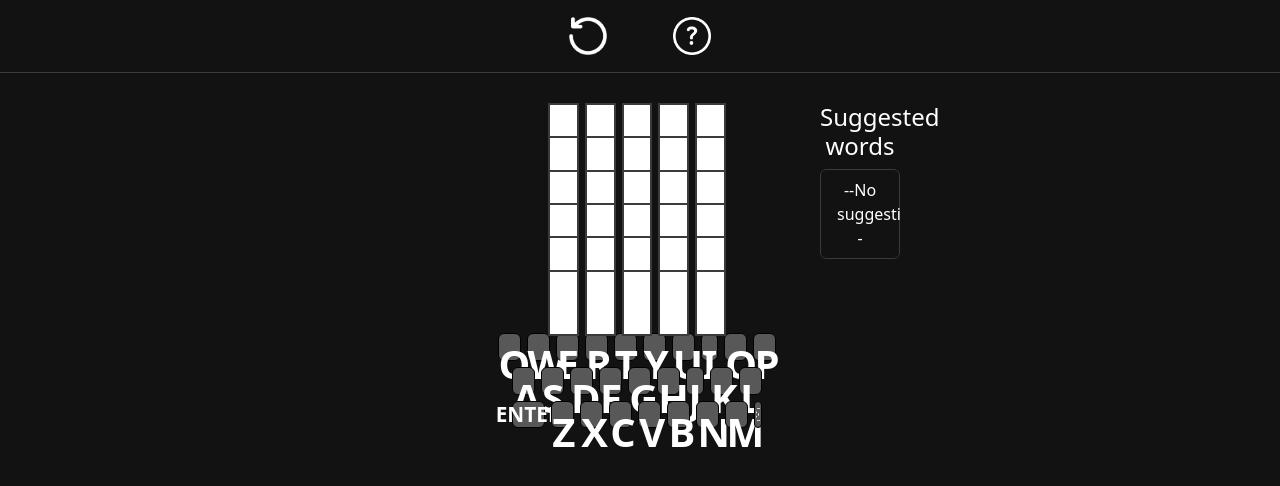
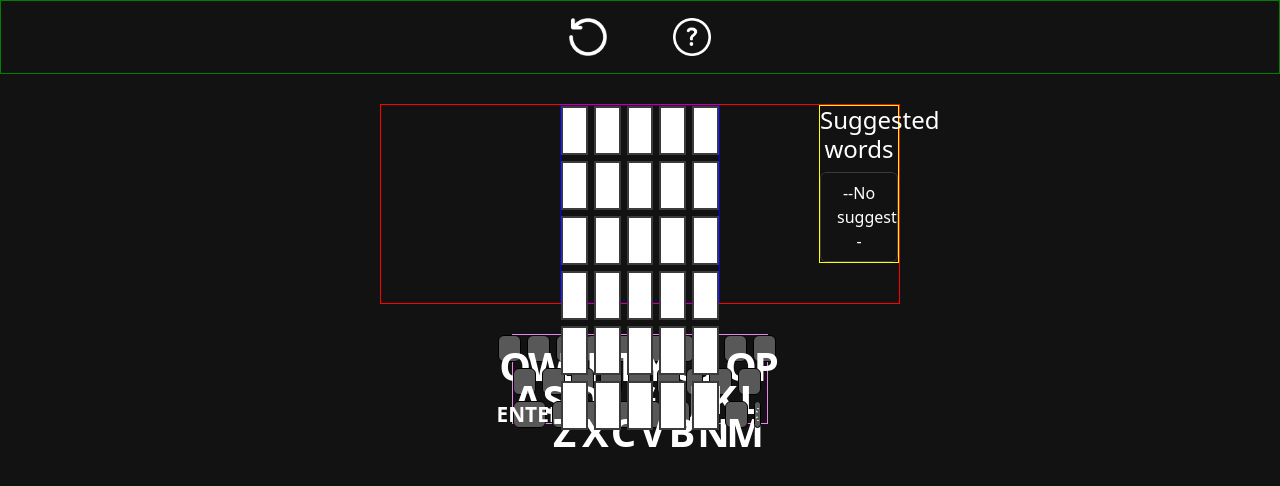
Before and after one commit to perssonoliver/WordleAssistant, a React (Vite) app in the folder wordle-solver/: page / in a window 1280 px wide. Shown: the top 486 px of the page. Built offline with nearby package versions, Linux system fonts and the light colour scheme.

Commit message:
Fixed main grid layout

```diff
--- a/wordle-solver/src/App.css
+++ b/wordle-solver/src/App.css
@@ -51,13 +51,13 @@
 
 .main-container {
   display: flex;
-  align-items: center;
   justify-content: center;
   margin-top: 30px;
   margin-bottom: 30px;
   position: relative;
   margin-right: auto;
   margin-left: auto;
+  border: 1px solid red;
 }
 
 .error-box {
--- a/wordle-solver/src/Keyboard.css
+++ b/wordle-solver/src/Keyboard.css
@@ -1,5 +1,6 @@
 .keyboard {
   margin: auto;
+  border: 1px solid violet;
 }
 
 .key-row {
--- a/wordle-solver/src/MainGrid.css
+++ b/wordle-solver/src/MainGrid.css
@@ -1,10 +1,29 @@
 .main-grid {
   height: 100%;
+  border: 1px solid blue;
+  display: grid;
+  grid-template-rows: repeat(6, 1fr);
+  grid-template-columns: repeat(5, 1fr);
+  gap: 6px;
 }
 
-.grid-row {
-  display: flex;
-  height: 16.6667%;
+.main-grid input {
+  width: 100%;
+  height: 100%;
+  text-align: center;
+  border: 2px solid var(--select-grey);
+  font-size: 4vh;
+  font-weight: bold;
+  caret-color: transparent;
+  cursor: pointer;
+}
+
+.main-grid input:focus {
+  outline: none;
+}
+
+.main-grid input::selection {
+  background-color: transparent;
 }
 
 .grid-col {
@@ -21,11 +40,3 @@
   caret-color: transparent;
   cursor: pointer;
 }
-
-.grid-col:focus {
-  outline: none;
-}
-
-.grid-col::selection {
-  background-color: transparent;
-}
--- a/wordle-solver/src/MainGrid.jsx
+++ b/wordle-solver/src/MainGrid.jsx
@@ -17,10 +17,8 @@ function MainGrid({ row, setColor, screenWidth }) {
   return (
     <div className='main-grid' style={{ width: `${screenWidth * 0.2}px` }}>
         {[...Array(6)].map((_, i) => (
-        <div className='row grid-row' key={`row${i}`}>
-          {[...Array(5)].map((_, j) => (
+          [...Array(5)].map((_, j) => (
             <input
-              className='col grid-col'
               type='text'
               maxLength='1'
               key={`col${i}${j}`}
@@ -28,8 +26,7 @@ function MainGrid({ row, setColor, screenWidth }) {
               onClick={setColorHandler}
               autoComplete='off'>
             </input>
-          ))}
-        </div>
+          ))
       ))}
     </div>
   );
--- a/wordle-solver/src/Menu.css
+++ b/wordle-solver/src/Menu.css
@@ -4,6 +4,7 @@
     justify-content: center;
     border-bottom: 1px solid var(--select-grey);
     width: 100%;
+    border: 1px solid green;
 }
 
 .top-menu-item {
--- a/wordle-solver/src/WordList.css
+++ b/wordle-solver/src/WordList.css
@@ -5,6 +5,7 @@
     display: flex;
     flex-direction: column;
     max-height: 100%;
+    border: 1px solid yellow;
 }
 
 .word-list-header {
```
